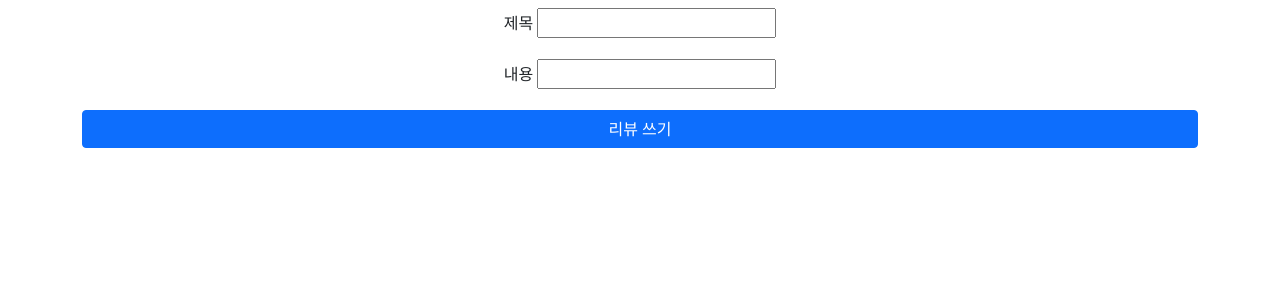
After one commit to jiyeong99/DJango_Pair_PJT_01, a Django app: page /articles/new/ in a window 1280 px wide. The commit adds this page. Shown: the top 300 px of the page. Run offline with Django 3.2, Linux system fonts and the light colour scheme.

Commit message:
화이팅

```diff
--- /dev/null
+++ b/pair_pjt/articles/templates/articles/create.html
@@ -0,0 +1,5 @@
+{% extends 'base.html' %}
+{% block content %}
+<h1>글 작성 완료
+</h1>
+{% endblock content %}
--- a/pair_pjt/articles/templates/articles/index.html
+++ b/pair_pjt/articles/templates/articles/index.html
@@ -11,5 +11,6 @@
     </li>
     {% endfor %}
 </ul>
+<a href="{% url 'articles:new' %}">newewew</a>
 
 {% endblock content %}
--- /dev/null
+++ b/pair_pjt/articles/templates/articles/new.html
@@ -0,0 +1,20 @@
+{% extends 'base.html' %}
+{% block content %}
+<div class='container my-2'>
+    <form action="{% url 'articles:create' %}" method="GET" class="text-center my-2">
+        <div class="mb-3">
+            <label for="exampleFormControlTextarea1" class="form-label">제목</label>
+            <!-- <textarea class="form-control" id="exampleFormControlTextarea1" name="title"></textarea> -->
+            <input type="text" name="title">
+        </div>
+        <div class="mb-3">
+            <label for="exampleFormControlTextarea1" class="form-label">내용</label>
+            <!-- <textarea class="form-control" id="exampleFormControlTextarea1" rows="3" name="content"></textarea> -->
+            <input type="text" name="content">
+        </div>
+        <div class="d-grid gap-2">
+            <input href="" class="btn btn-primary" type="submit" value="리뷰 쓰기">
+        </div>
+    </form>
+</div>
+{% endblock %}
--- a/pair_pjt/articles/urls.py
+++ b/pair_pjt/articles/urls.py
@@ -5,4 +5,6 @@ app_name = "articles"
 
 urlpatterns = [
     path('', views.index, name='index'),
+    path('create/',views.create, name='create'),
+    path('new/',views.new, name='new'),
 ]
--- a/pair_pjt/articles/views.py
+++ b/pair_pjt/articles/views.py
@@ -9,3 +9,25 @@ def index(request):
         "reviews" : reviews,
     }
     return render(request, 'articles/index.html',context)
+
+def create(request):
+
+    title = request.GET.get('title')
+    content = request.GET.get('content')
+    Review.objects.create(title=title, content=content)
+
+    context = {
+        "title" : title,
+        "content" : content,
+    }
+    return redirect('articles:index')
+
+
+def new(request):
+    title = request.GET.get('title')
+    content = request.GET.get('content')
+    context = {
+        "title" : title,
+        "content" : content,
+    }
+    return render(request,'articles/new.html', context)
```
